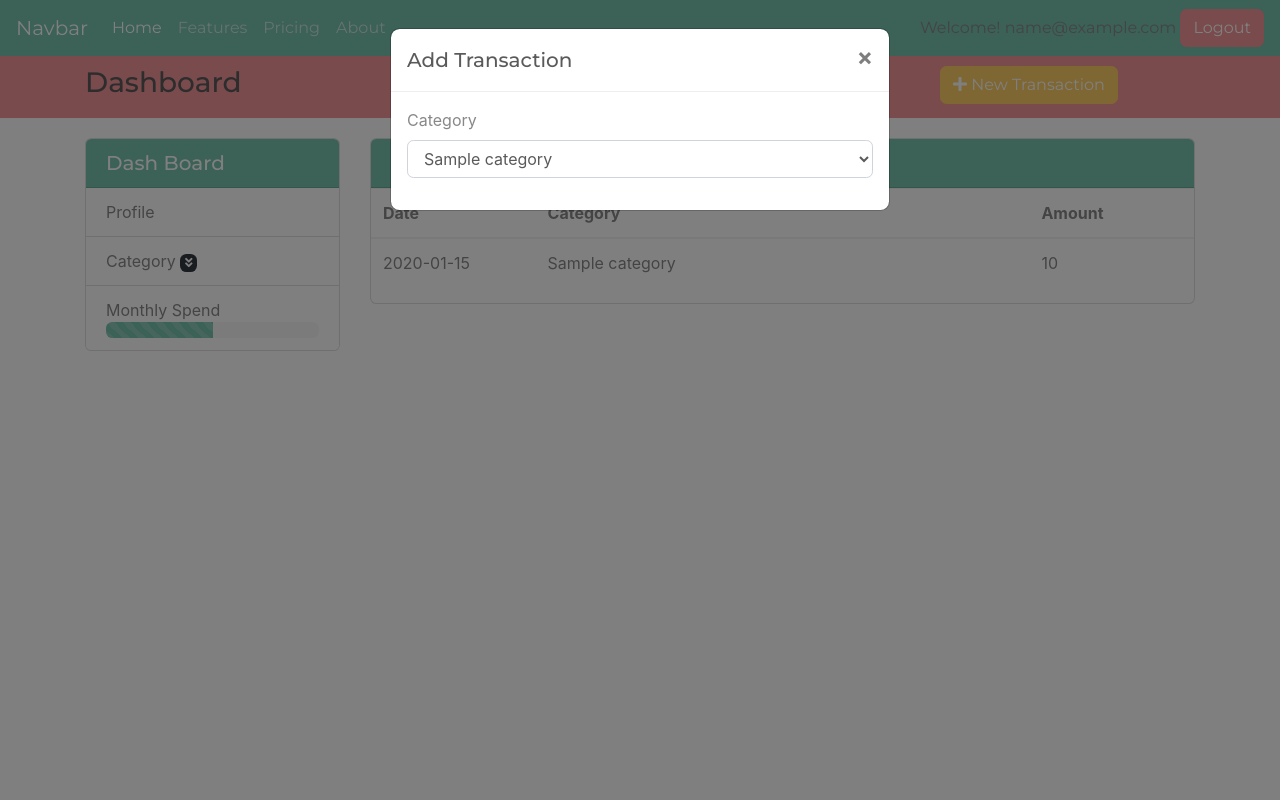
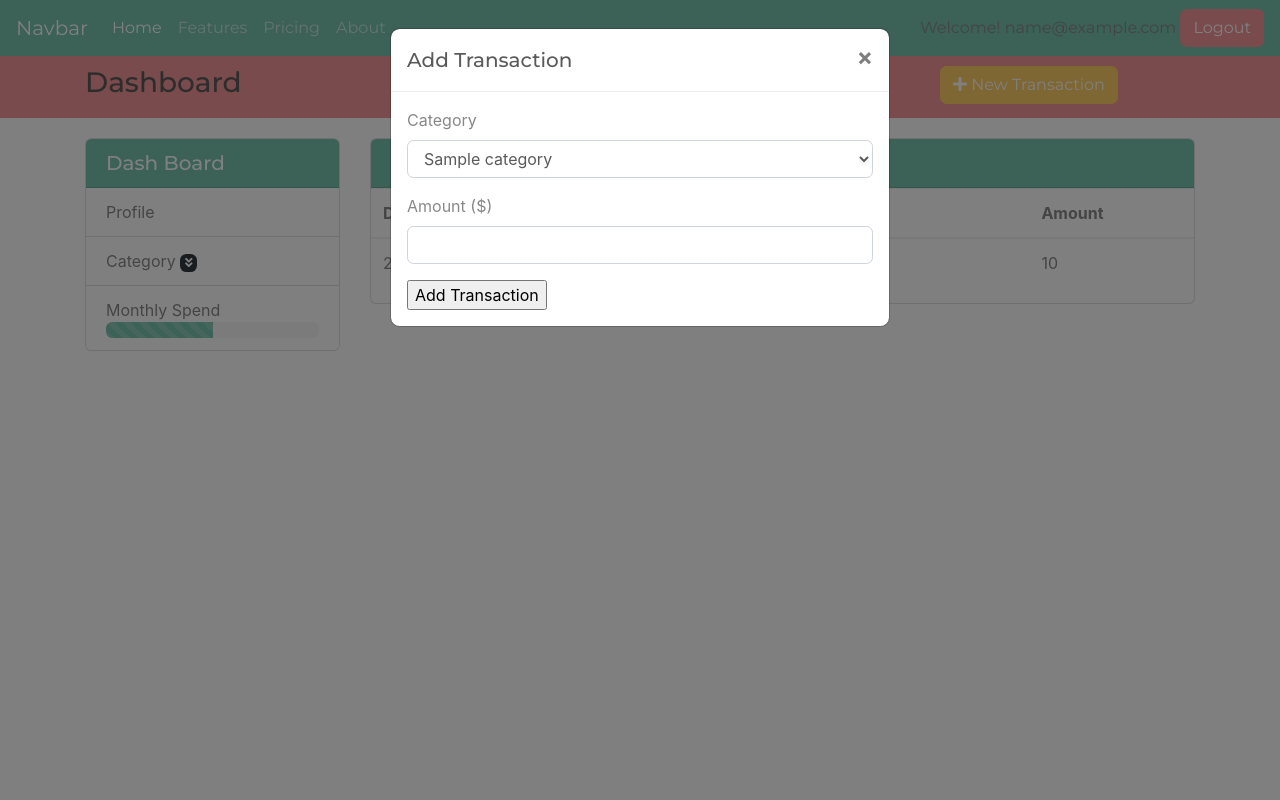
Before and after one commit to C-Shi/smart_money, a PHP site: page /account in a window 1280 px wide, after a click on "New Transaction". Run offline with PHP 8.4, Linux system fonts and the light colour scheme; the visitor is signed in with stand-in values (Sample User, id 1); tables that the repository leaves empty or names only in its code hold one stand-in row (values such as "Sample post"); some libraries are stand-ins or nearby versions.

Commit message:
post new transaction

```diff
--- a/libs/manage_account.php
+++ b/libs/manage_account.php
@@ -12,5 +12,43 @@
       return $category_results;
     }
 
+    public function add_new_category($user_id, $category){
+      $q_check_cat_exist = "SELECT * FROM category WHERE name = ?;";
+      $stmt = $this->pdo->prepare($q_check_cat_exist);
+      $stmt->execute([$category]);
+      $found_cat = $stmt->fetch();
+      // if do not find, meaning this is new category for all people
+
+      if (!isset($found_cat['name'])){
+        $add_new_cat = "INSERT INTO category (name) VALUES (?);";
+        $stmt = $this->pdo->prepare($add_new_cat);
+        $stmt->execute([$category]);
+      }
+      // get cat id
+      $q_get_cat_id = "SELECT * FROM category WHERE name = ?;";
+      $stmt = $this->pdo->prepare($q_get_cat_id);
+      $stmt->execute([$category]);
+      $found_category = $stmt->fetch();
+      $category_id = $found_category['id'];
+      $q_add_user_cat_link = "INSERT INTO user_category (user_id, category_id) VALUES (?, ?);";
+      $stmt = $this->pdo->prepare($q_add_user_cat_link);
+      $stmt->execute([$user_id, $category_id]);
+
+      return True;
+    }
+
+    public function add_transaction($user_id, $category, $amount){
+      $q_get_cat_id = "SELECT * FROM category WHERE name = ?;";
+      $stmt = $this->pdo->prepare($q_get_cat_id);
+      $stmt->execute([$category]);
+      $found_category = $stmt->fetch();
+      $category_id = $found_category['id'];
+
+      $q_add_transaction = "INSERT INTO transaction (user_id, category_id, amount) VALUES (?, ?, ?);";
+      $stmt = $this->pdo->prepare($q_add_transaction);
+      $stmt->execute([$user_id, $category_id, $amount]);
+      return True;
+    }
+
   }
 ?>
--- a/views/account.php
+++ b/views/account.php
@@ -16,6 +16,20 @@
     // fetch all user category
     $manager = new Manage_Account($pdo);
     $categories = $manager->fetch_user_category($user_id);
+
+    // listen to post request
+    if(isset($_POST['submit'])){
+      // add new category if exist
+      $amount = $_POST['amount'];
+      if(isset($_POST['newCategory'])){
+        $category = strtolower($_POST['newCategory']);
+        $manager->add_new_category($user_id, $category);
+      } else {
+        $category = strtolower($_POST['category']);
+      };
+      $manager->add_transaction($user_id, $category, $amount);
+
+    }
 
 
   } else {
@@ -118,6 +132,7 @@
       </div>
       <div class="modal-body">
         <form action="" method="POST">
+          <div id="new-form">
             <div class="form-group">
               <label>Category</label>
               <select class="form-control" name="category" id="new-transaction-option">
@@ -127,6 +142,12 @@
                 <option>New</option>
               </select>
             </div>
+          </div>
+          <div class="form-group">
+            <label>Amount ($)</label>
+            <input type="number" class="form-control" min="0.01" step="0.01" name="amount">
+          </div>
+          <input type="submit" name="submit" value="Add Transaction">
         </form>
       </div>
     </div>
@@ -135,5 +156,24 @@
 
 <script>
   var select = document.getElementById("new-transaction-option");
-  alert(select.selectedIndex[-1]);
+  select.addEventListener('change', function(e){
+    if(e.target.value === 'New'){
+      var div = document.createElement('div');
+      div.setAttribute('class', 'form-group');
+      div.setAttribute('id', 'newCategoryDiv')
+      var label = document.createElement('label');
+      label.textContent = 'New Category';
+      var input = document.createElement('input');
+      input.setAttribute('type', 'text');
+      input.setAttribute('class', 'form-control');
+      input.setAttribute('name', 'newCategory');
+      input.setAttribute('placeholder', 'New Category');
+      div.appendChild(label);
+      div.appendChild(input);
+      document.getElementById('new-form').appendChild(div);
+    } else {
+      var newCatDiv = document.getElementById('newCategoryDiv');
+      document.getElementById('new-form').removeChild(newCatDiv);
+    }
+  })
 </script>
```
Lines whose indentation alone changed are shown as unchanged.
